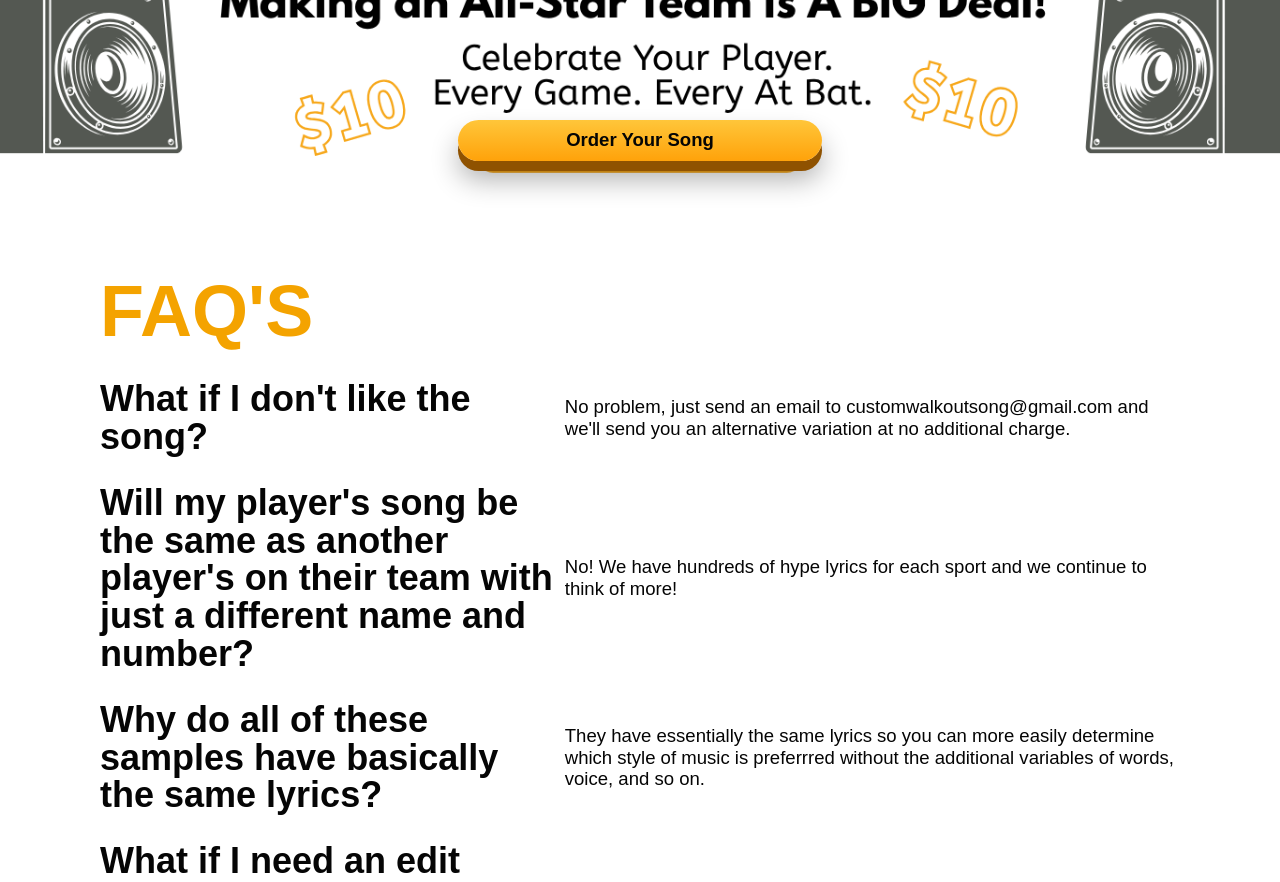
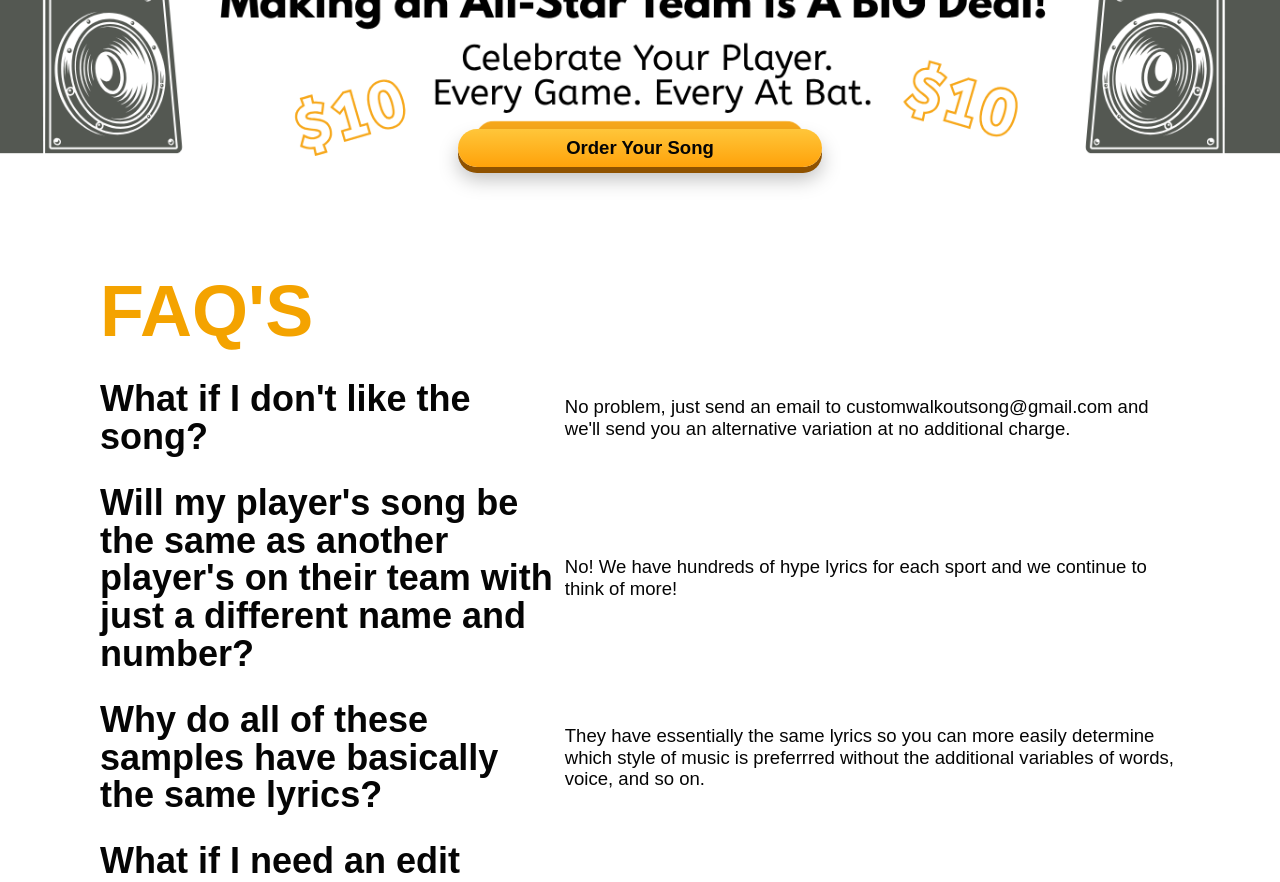
Before and after one commit to CHolmes143/customwalkoutsongs, a Next.js app: page / in a window 1280 px wide. Shown: the part 3100-3982 px from the top of the page. Built offline with nearby package versions, Linux system fonts and the light colour scheme.

Commit message:
Fix final CTA overlap

```diff
--- a/app/globals.css
+++ b/app/globals.css
@@ -298,10 +298,14 @@ a {
 }
 
 .close-learn {
-  height: 13.5%;
+  height: 12.5%;
   left: 35.8%;
-  top: 79%;
+  top: 82%;
   width: 28.4%;
+}
+
+.close-learn.landing-cta {
+  box-shadow: 0 6px 0 #8f5200, 0 12px 20px rgba(0, 0, 0, 0.26);
 }
 
 .landing-audio-player {
```
